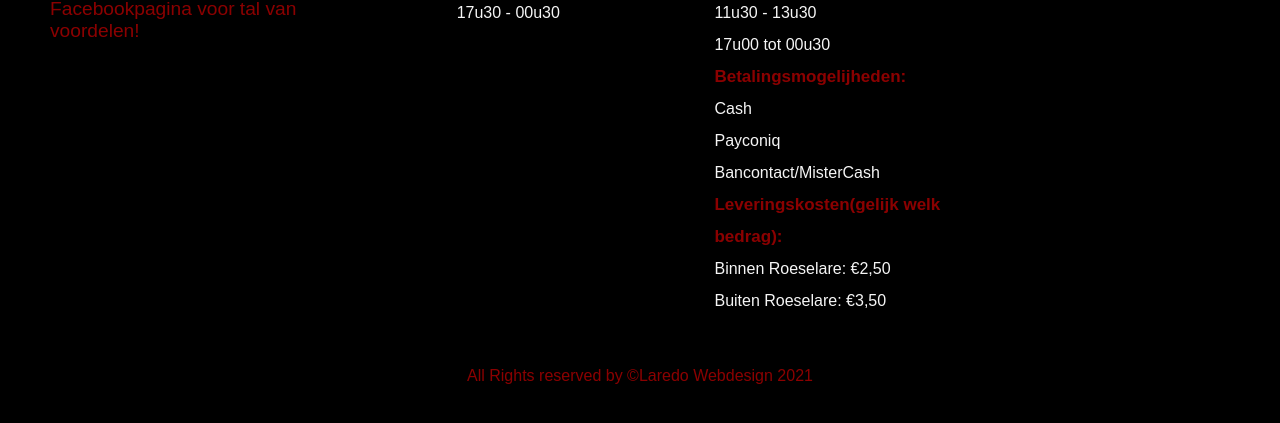
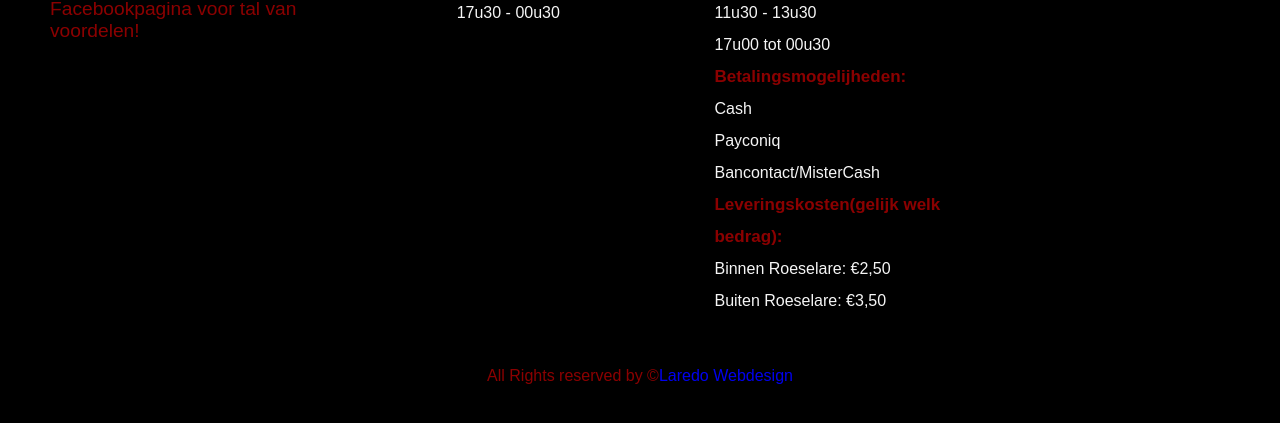
Before and after one commit to AspiringWebDev/Pitta-Moestie-Roeselare, a plain HTML site: page menu.html in a window 1280 px wide. Shown: the part 1077-1500 px from the top of the page. Drawn offline with Linux system fonts and the light colour scheme.

Commit message:
last commit

```diff
--- a/menu.html
+++ b/menu.html
@@ -4,6 +4,7 @@
     <meta charset="UTF-8">
     <meta http-equiv="X-UA-Compatible" content="IE=edge">
     <meta name="viewport" content="width=device-width, initial-scale=1.0">
+    <link rel="icon" href="logosmall.png">
     <link rel="stylesheet" href="menu.css">
     <link rel="stylesheet"href="https://stackpath.bootstrapcdn.com/font-awesome/4.7.0/css/font-awesome.min.css">
 
@@ -300,7 +301,7 @@
                   </li>
       </ul>
        <div class="footer-bottom">
-           <p>All Rights reserved by &copy;Laredo Webdesign 2021</p>
+           <p>All Rights reserved by &copy;<a href="https://www.facebook.com/DaveLaredo83">Laredo Webdesign</a></p>
        </div>
   </footer>
     <script>
```
Also changed, not shown: index.html (+2 -1 lines), logosmall.png (added).
